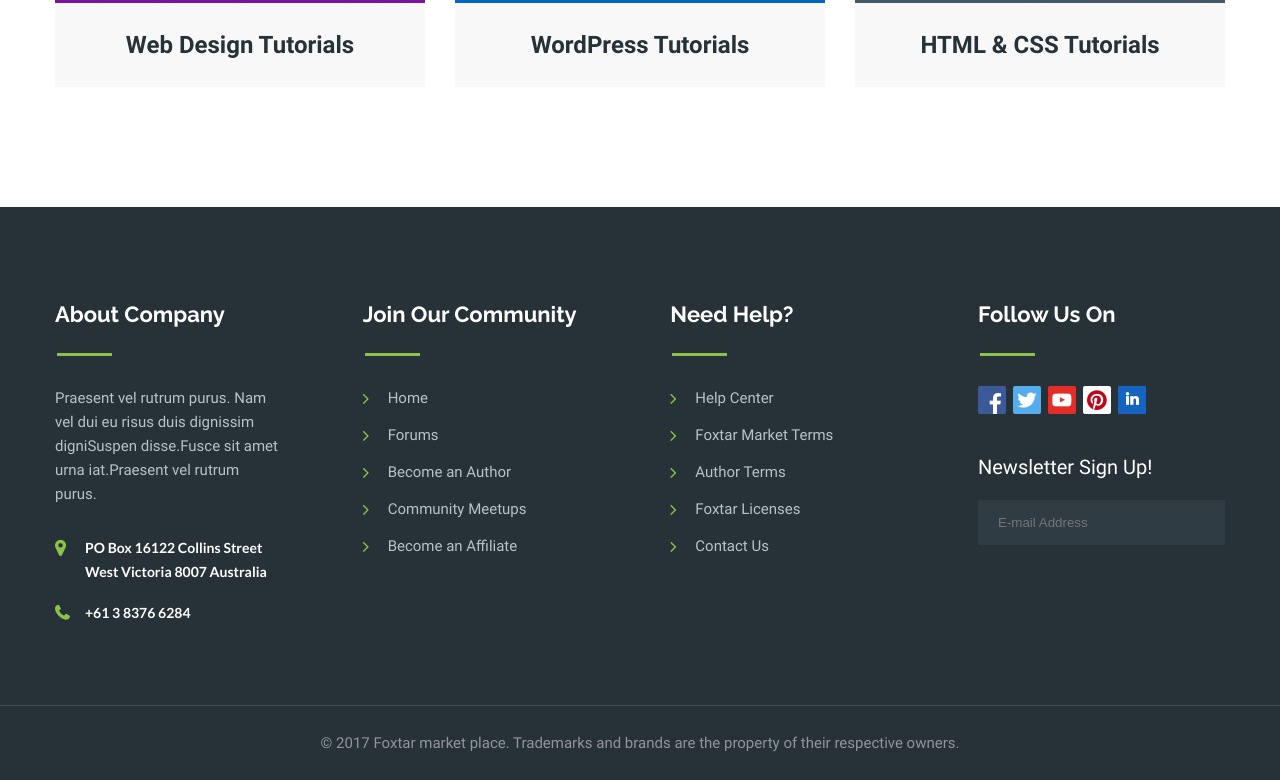
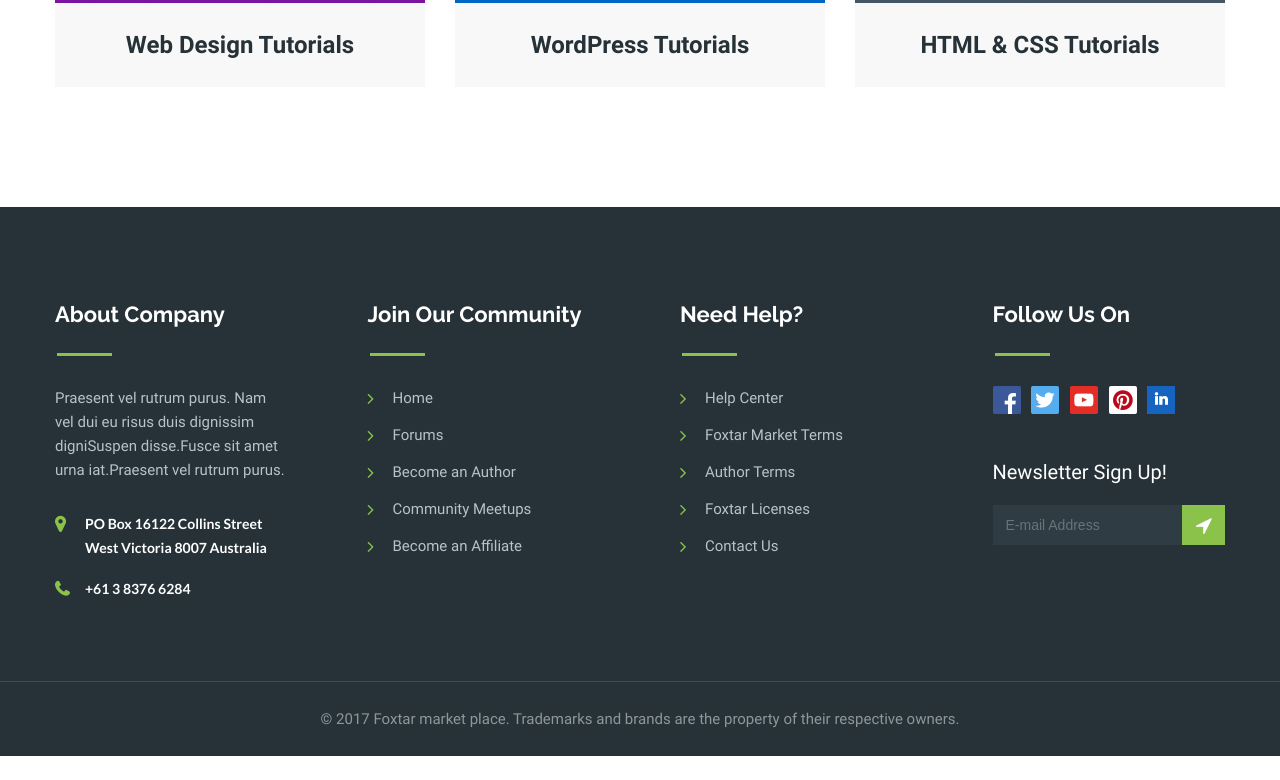
Before and after one commit to silence24-dev/moderno, a website: page src/index.html in a window 1280 px wide. Shown: the part 5572-6352 px from the top of the page. After the commit the page ends 6328 px from the top, so only its background shows below. Drawn offline with nearby package versions, Linux system fonts and the light colour scheme; files that its build step writes are made by us from their sources; files whose address does not match are found by name; a web font is replaced by a local one.

Commit message:
added footer form

```diff
--- a/gulp/version.json
+++ b/gulp/version.json
@@ -1,3 +1,3 @@
 {
-    "main": "20220508051337"
+    "main": "20220508181623"
 }
--- a/src/index.html
+++ b/src/index.html
@@ -1314,29 +1314,19 @@
 						</div>
 						<ul class="footer__social-link">
 							<li>
-								<a href="#">
-									<img src="@img/footer-social-1.png" alt="social">
-								</a>
+								<a class="link-facebook" href="#"></a>
 							</li>
 							<li>
-								<a href="#">
-									<img src="@img/footer-social-2.png" alt="social">
-								</a>
+								<a class="link-twitter" href="#"></a>
 							</li>
 							<li>
-								<a href="#">
-									<img src="@img/footer-social-3.png" alt="social">
-								</a>
+								<a class="link-youtube" href="#"></a>
 							</li>
 							<li>
-								<a href="#">
-									<img src="@img/footer-social-4.png" alt="social">
-								</a>
+								<a class="link-pinterest" href="#"></a>
 							</li>
 							<li>
-								<a href="#">
-									<img src="@img/footer-social-5.png" alt="social">
-								</a>
+								<a class="link-linkledin" href="#"></a>
 							</li>
 						</ul>
 						<div class="footer__form">
--- a/src/scss/style.scss
+++ b/src/scss/style.scss
@@ -503,7 +503,6 @@
 
 	&__inner {
 		display: flex;
-		/* justify-content: space-between; */
 		margin: 0 -40px;
 	}
 
@@ -585,22 +584,68 @@
 	}
 
 	&__social-link {
-		display: flex;
-		margin: 25px 0px 35px;
+		margin-bottom: 33px;
 		li {
-			&:not(:last-child) {
-				margin-right: 7px;
+			display: inline-block;
+			& + li {
+				margin-left: 7px;
 			}
+		}
+		a {
+			width: 28px;
+			height: 28px;
+			background-image: url("@img/css_sprites.png");
+		}
+		.link-twitter {
+			background-position: -28px -0;
+		}
+		.link-youtube {
+			background-position: -0 -28px;
+		}
+		.link-pinterest {
+			background-position: -28px -28px;
+		}
+		.link-linkledin {
+			background-position: -56px -0;
 		}
 	}
 
 	&__form {
+		position: relative;
 		max-width: 261px;
 		width: 100%;
 		input {
-			padding: 15px 50px 15px 20px;
 			background-color: #2f3c43;
 			border: none;
+			display: block;
+			width: 100%;
+			height: 40px;
+			color: #fff;
+			font-size: 14px;
+			padding-left: 13px;
+			padding-right: 50px;
+			&::placeholder {
+				color: #697378;
+			}
+		}
+		button {
+			position: absolute;
+			bottom: 0;
+			right: 0;
+			background-color: $green;
+			border: none;
+			height: 40px;
+			width: 43px;
+			cursor: pointer;
+			&::before {
+				content: "\f124";
+				position: absolute;
+				font-family: "icomoon" !important;
+				color: #fff;
+				font-size: 20px;
+				top: 10px;
+				left: 14px;
+			}
 		}
 	}
 
```
Also changed, not shown: dist/css/style.css, dist/css/style.min.css, dist/img/css_sprites.png (added), dist/index.html, src/img/css_sprites.png (added).
